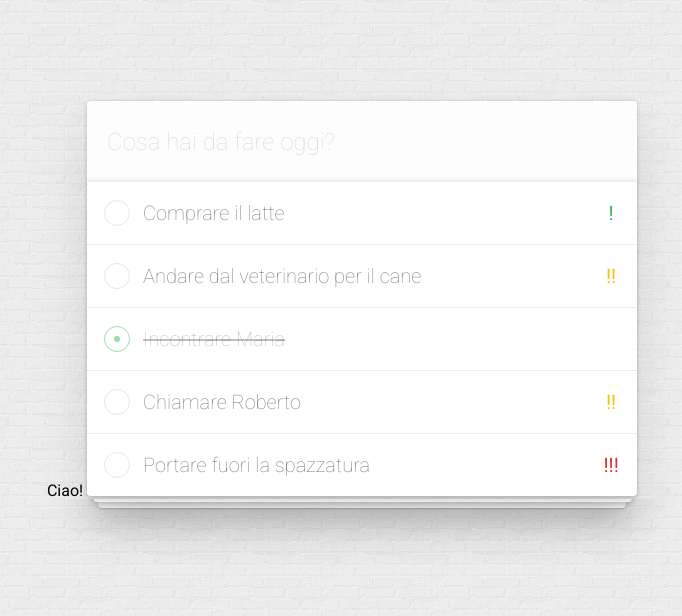
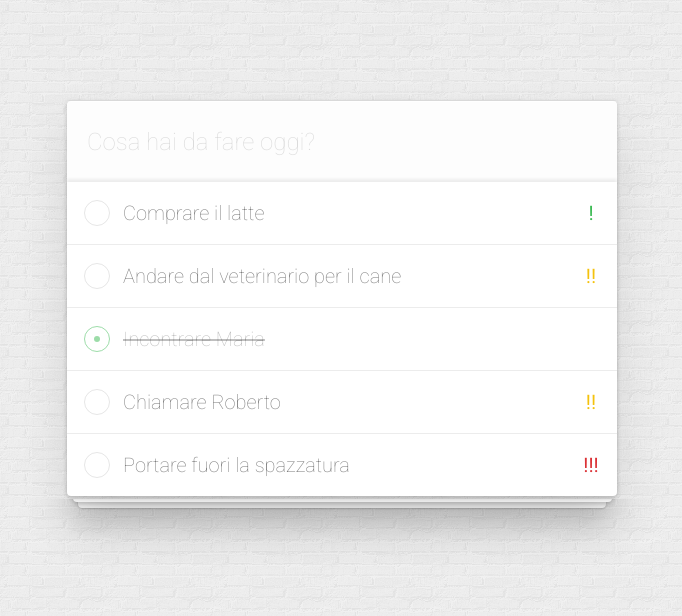
Before and after one commit to lors10/progetto-todo, a PHP site: page / in a window 1280 px wide. Shown: the top 616 px of the page, without its empty margins (298-980 px from the left). Run offline with PHP 8.4, Linux system fonts and the light colour scheme.

Commit message:
modifica su index

```diff
--- a/index.php
+++ b/index.php
@@ -12,10 +12,6 @@
 </head>
 
 <body>
-
-<?php
-    echo "Ciao!";
-?>
 
 <div id="container">
 
```
